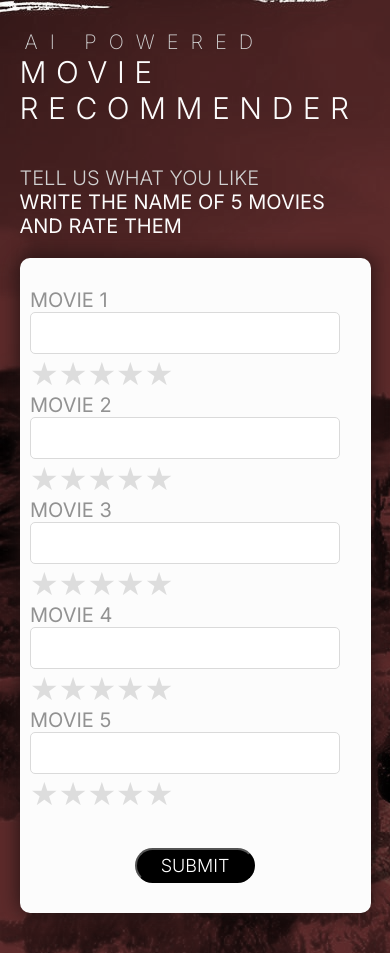
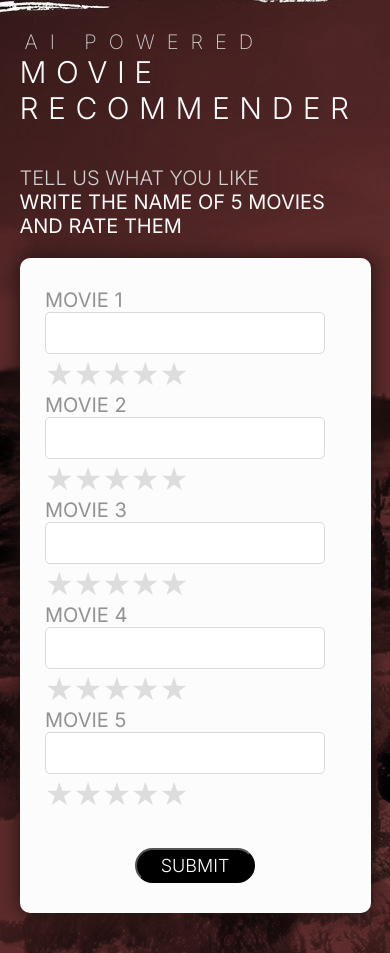
Before and after one commit to Joal84/movie-recommender, a Python web app: template flask/templates/index.html in a window 390 px wide. Run offline with Jinja, Linux system fonts and the light colour scheme; the template is opened without the code that fills it, so the values that code supplies are empty.

Commit message:
text field size corrected for mobile

```diff
--- a/flask/static/css/global.css
+++ b/flask/static/css/global.css
@@ -240,3 +240,9 @@ button:hover {
     margin: 40px auto;
   }
 }
+
+@media screen and (max-width: 400px) {
+  .text-field {
+    max-width: 280px;
+  }
+}
```
